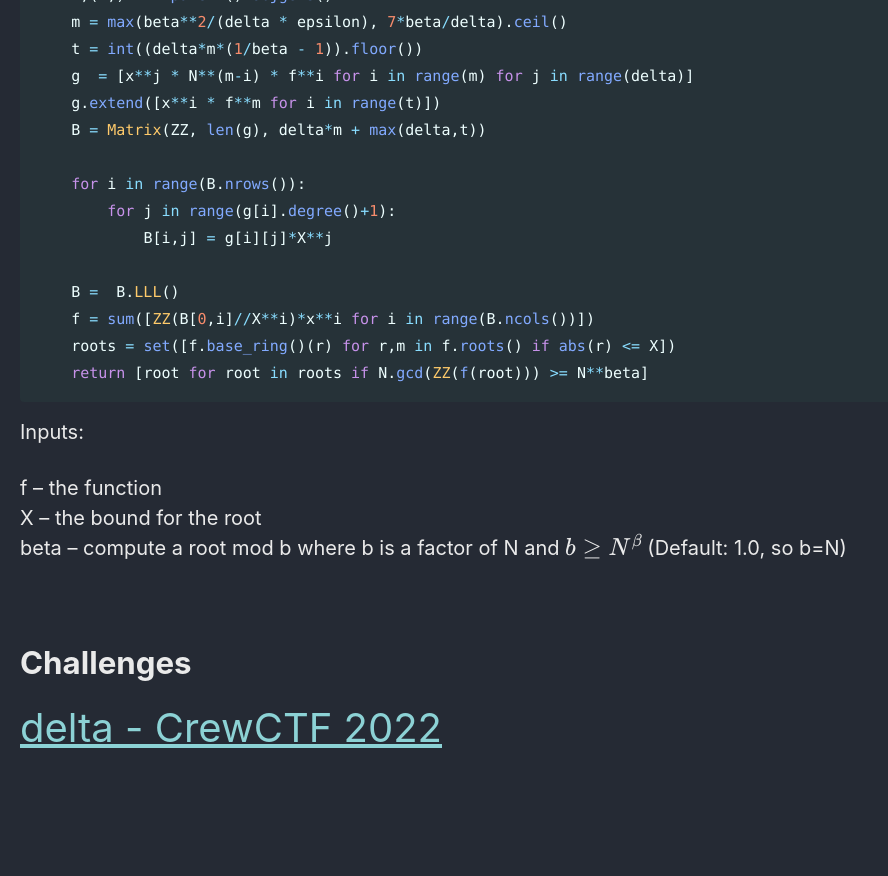
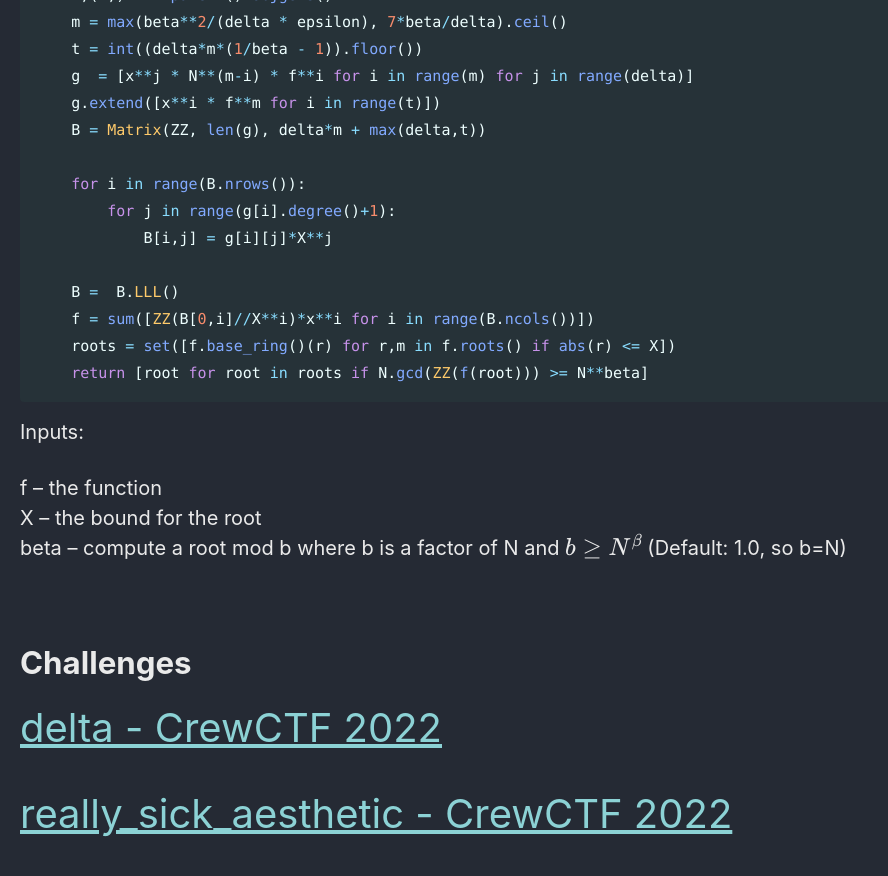
Before and after one commit to Connor-McCartney/Connor-McCartney.github.io, a Jekyll site: the page built from _pages/cryptography/small-roots/small-roots.md, in a window 1280 px wide and 900 px high, scrolled down 597 px. Shown: the top 876 px of the window, without its empty margins (0-888 px from the left). Built offline with Jekyll 4.4.1, drawn with Linux system fonts in a browser that asks for light colours; cached includes are drawn as plain includes; before the commit the page ends 1411 px from its top, so only the background shows below that.

Commit message:
Update small-roots.md

```diff
--- a/_pages/cryptography/small-roots/small-roots.md
+++ b/_pages/cryptography/small-roots/small-roots.md
@@ -47,3 +47,5 @@ beta – compute a root mod b where b is a factor of N and $$b \geq N^β$$ (Defa
 
 
 <span style="font-size:2em;">   [delta - CrewCTF 2022](/cryptography/small-roots/delta-CrewCTF-2022)       </span> <br>
+
+<span style="font-size:2em;">   [really_sick_aesthetic - CrewCTF 2022](/cryptography/small-roots/really-sick-aesthetic-CrewCTF-2022)       </span> <br>
```
